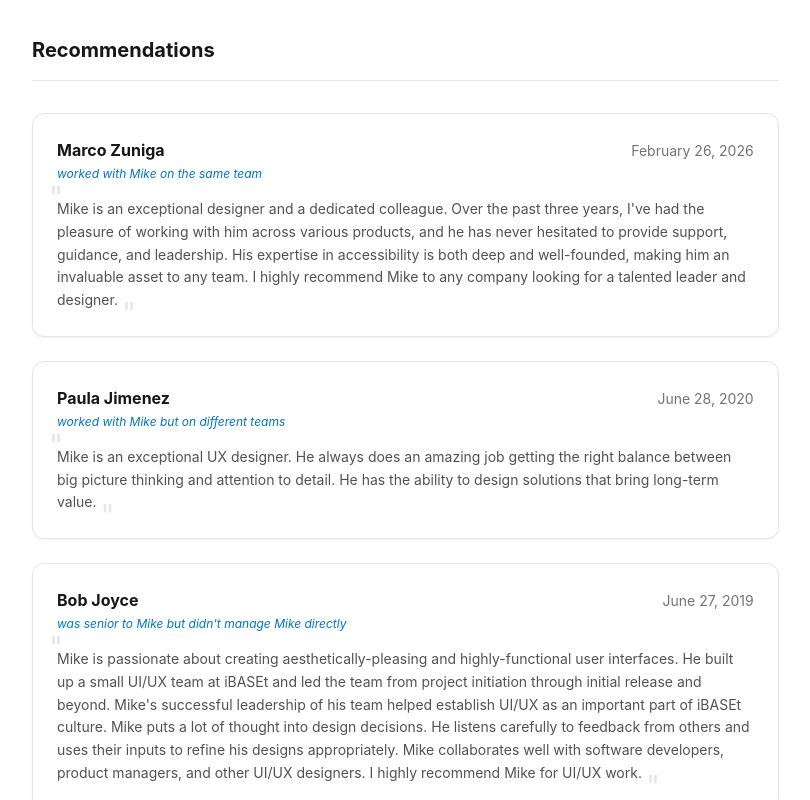
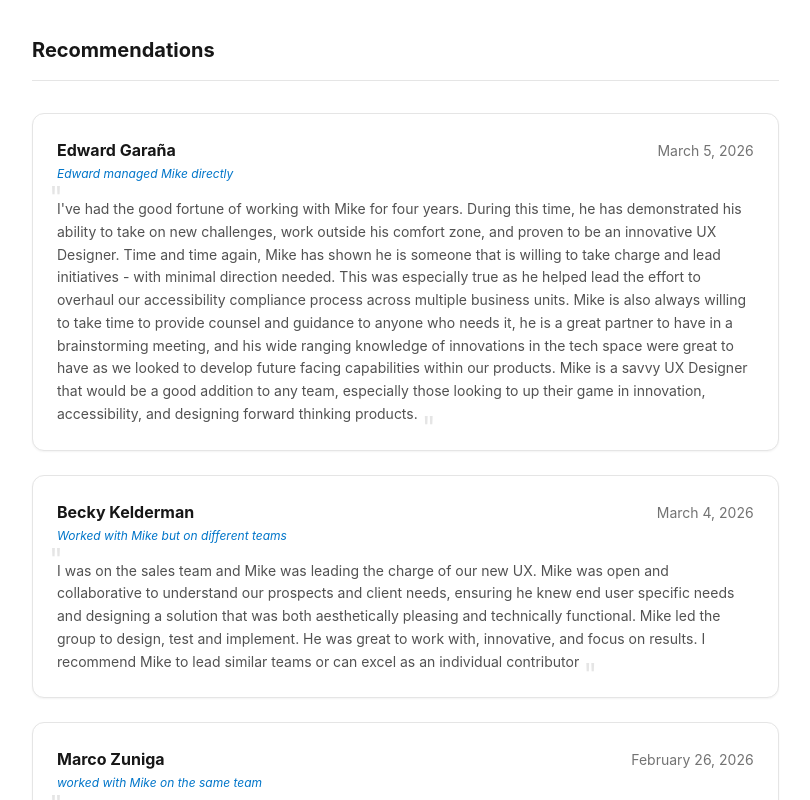
Before and after one commit to InnerSpark/Portfolio-2025, a React (Vite) app: page / in a window 1280 px wide. Shown: the part 6500-7300 px from the top of the page, without its empty margins (32-842 px from the left). Built offline with nearby package versions, Linux system fonts and the light colour scheme.

Commit message:
Added to recommendations

```diff
--- a/src/components/Resume.jsx
+++ b/src/components/Resume.jsx
@@ -106,6 +106,20 @@ const Resume = () => {
   ];
 
   const recommendations = [
+    {
+      name: 'Edward Garaña',
+      date: 'March 5, 2026',
+      relationship: 'Edward managed Mike directly',
+      text: "I've had the good fortune of working with Mike for four years. During this time, he has demonstrated his ability to take on new challenges, work outside his comfort zone, and proven to be an innovative UX Designer. Time and time again, Mike has shown he is someone that is willing to take charge and lead initiatives - with minimal direction needed. This was especially true as he helped lead the effort to overhaul our accessibility compliance process across multiple business units.\n\nMike is also always willing to take time to provide counsel and guidance to anyone who needs it, he is a great partner to have in a brainstorming meeting, and his wide ranging knowledge of innovations in the tech space were great to have as we looked to develop future facing capabilities within our products.\n\nMike is a savvy UX Designer that would be a good addition to any team, especially those looking to up their game in innovation, accessibility, and designing forward thinking products."
+    },
+    {
+      name: "Becky Kelderman",
+      title: "Creating operational efficiency and increasing margins one customer at a time.",
+      date: "March 4, 2026",
+      relationship: "Worked with Mike but on different teams",
+      text: "I was on the sales team and Mike was leading the charge of our new UX. Mike was open and collaborative to understand our prospects and client needs, ensuring he knew end user specific needs and designing a solution that was both aesthetically pleasing and technically functional. Mike led the group to design, test and implement. He was great to work with, innovative, and focus on results. I recommend Mike to lead similar teams or can excel as an individual contributor",
+      source: "LinkedIn"
+    },
     {
       name: 'Marco Zuniga',
       date: 'February 26, 2026',
```
